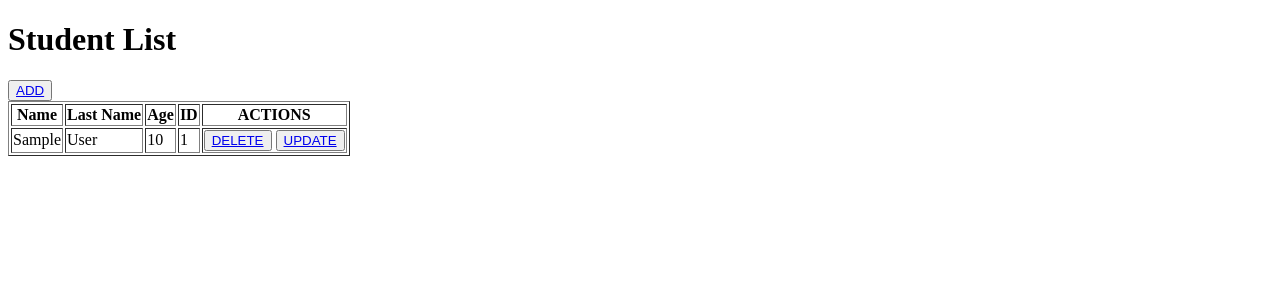
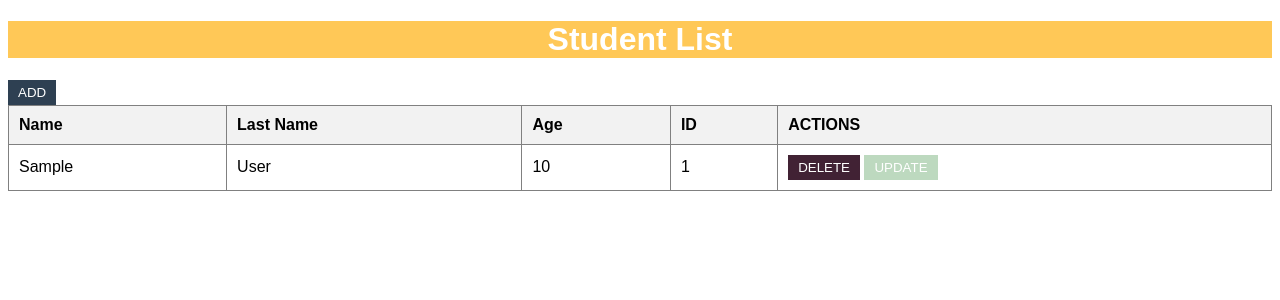
Before and after one commit to Lexgur/crud-project-PDO, a PHP site: template templates/view_students.php in a window 1280 px wide. Shown: the top 300 px of the page. Run offline with PHP 8.4, Linux system fonts and the light colour scheme; the template is opened without the code that fills it: most values are stand-ins (such as "Sample title", 1, 10 or a date in 2020).

Commit message:
Minimal CSS

```diff
--- a/public/index.php
+++ b/public/index.php
@@ -4,6 +4,7 @@ declare(strict_types=1);
 
 require __DIR__ . '/../vendor/autoload.php';
 
+
 use Crud\Application;
 
 $application = new Application();
--- a/public/style.css
+++ b/public/style.css
@@ -1,5 +1,14 @@
 body {
     font-family: 'DM Sans', sans-serif;
+}
+
+h1 {
+    font-family: 'DM Sans', sans-serif;
+    color: white;
+    background-color: #FFC857;
+    justify-content: center;
+    align-items: center;
+    text-align: center;
 }
 
 table {
@@ -18,12 +27,30 @@ th {
 
 button {
     padding: 5px 10px;
-    background-color: #4CAF50;
     color: white;
     border: none;
     cursor: pointer;
 }
+.add-btn {
+    background-color: #2E4052;
+}
+.add-btn:hover {
+    background-color: #2E4052;
+}
+.dlt-btn {
+    background-color: #412234;
+}
+.dlt-btn:hover {
+    background-color: #200e1a;
+}
+.upd-btn {
+    background-color: #BDD9BF;
+}
+.upd-btn:hover {
+    background-color: #92d894;
+}
 
-button:hover {
-    background-color: #45a049;
+a {
+    text-decoration: none;
+    color: white;
 }
--- a/src/Controller/CreateStudent.php
+++ b/src/Controller/CreateStudent.php
@@ -31,7 +31,7 @@ class CreateStudent
 
             if ($this->studentValidator->validate($student)) {
                 $student = $this->studentRepository->save($student);
-                echo "Student {$student->getFirstName()} has been created! here is a link to update his profile: <a href='/index.php?action=update_student&id={$student->getId()}'>Update</a>'";
+                echo "Student {$student->getFirstName()} has been created! here is a link to update his profile: <a class='upd-btn' href='/index.php?action=update_student&id={$student->getId()}'>Update</a>'";
             } else {
                 return $this->template->render('create_student_form.php', [
                     'error' => "Studento {$student->getFirstName()} sukurti nepavyko..."]);
--- a/src/Controller/DeleteStudent.php
+++ b/src/Controller/DeleteStudent.php
@@ -26,7 +26,7 @@ class DeleteStudent
 
             if ($student) {
                 $this->studentRepository->delete($studentId);
-                echo "Student {$studentId} has been deleted! here is a link to create a new student: <a href='/index.php?action=create_student'>Create</a>'";
+                echo "Student {$studentId} has been deleted! here is a link to create a new student: <a class='add-btn' href='/index.php?action=create_student'>CREATE</a>'";
 
             } else {
                 return $this->template->render('delete_student_form.php', [
--- a/src/Controller/UpdateStudent.php
+++ b/src/Controller/UpdateStudent.php
@@ -34,8 +34,8 @@ class UpdateStudent
 
             if ($this->studentValidator->validate($student)) {
                 $student = $this->studentRepository->save($student);
-                echo "Student {$student->getFirstName()} has been updated! here is a link to update his profile again: <a href='/index.php?action=update_student&id={$student->getId()}'>Update</a>'
-or to delete it : <a href='/index.php?action=delete_student&id={$student->getId()}'>Delete</a>";
+                echo "Student {$student->getFirstName()} has been updated! here is a link to update his profile again: <a class='upd-btn'  href='/index.php?action=update_student&id={$student->getId()}'>UPDATE</a>'
+or to delete it : <a class='dlt-btn' href='/index.php?action=delete_student&id={$student->getId()}'>DELETE</a>";
             } else {
                 return $this->template->render('update_student_form.php', [
                     'error' => "{$student->getFirstName()}was not updated"
--- a/templates/create_student_form.php
+++ b/templates/create_student_form.php
@@ -1,4 +1,7 @@
 <html lang="en">
+<head>
+    <link rel="stylesheet" href="style.css">
+</head>
 <body>
 <form method='post'>
     <div>
@@ -14,7 +17,7 @@
         <input type="number" id="age" name="age"><br><br>
     </div>
     <div>
-        <input type="submit" value="Create student">
+        <button class="add-btn" type="submit" value="Create student">CREATE</button>
     </div>
 </form>
 </body>
--- a/templates/delete_student_form.php
+++ b/templates/delete_student_form.php
@@ -1,9 +1,12 @@
 <html lang="en">
+<head>
+    <link rel="stylesheet" href="style.css">
+</head>
 <body>
 <form method="post">
     Are you sure you want to delete this student?
     <div>
-        <input type="submit" value="Delete Student">
+        <button class = "dlt-btn" type="submit" value="Delete Student">DELETE</button>
     </div>
 </form>
 </body>
--- a/templates/update_student_form.php
+++ b/templates/update_student_form.php
@@ -1,4 +1,7 @@
 <html lang="en">
+<head>
+    <link rel="stylesheet" href="style.css">
+</head>
 <body>
 <form method='post'>
     <label>
@@ -10,7 +13,7 @@
     <label>
         <input type="number" name="age" value="updated age...">
     </label>
-    <button type="submit">Update Student</button>
+    <button class="upd-btn" type="submit">UPDATE</button>
 </form>
 </body>
 </html>
--- a/templates/view_students.php
+++ b/templates/view_students.php
@@ -3,11 +3,12 @@
 <head>
     <meta charset="UTF-8">
     <meta name="viewport" content="width=device-width, initial-scale=1.0">
+    <link rel="stylesheet" href="style.css">
     <title>View Students</title>
 </head>
 <body class="screen">
 <h1>Student List</h1>
-<button><a href="/index.php?action=create_student" target="_blank" rel="noopener">ADD</a></button>
+<button class="add-btn"><a href="/index.php?action=create_student" target="_blank" rel="noopener">ADD</a></button>
 <table border="1">
     <thead>
     <tr>
@@ -27,9 +28,9 @@
             <td><?=$student->getAge()?></td>
             <td><?=$student->getId()?></td>
             <td>
-                    <button><a href="/index.php?action=delete_student&id=<?=$student->getId()?>" target="_blank" rel="noopener">DELETE </a></button>
+                    <button class = "dlt-btn"><a href="/index.php?action=delete_student&id=<?=$student->getId()?>" target="_blank" rel="noopener">DELETE </a></button>
 
-                    <button><a href="/index.php?action=update_student&id=<?=$student->getId()?>" target="_blank" rel="noopener">UPDATE</a></button>
+                    <button class = "upd-btn"><a href="/index.php?action=update_student&id=<?=$student->getId()?>" target="_blank" rel="noopener">UPDATE</a></button>
             </td>
         </tr>
     <?php endforeach; ?>
```
